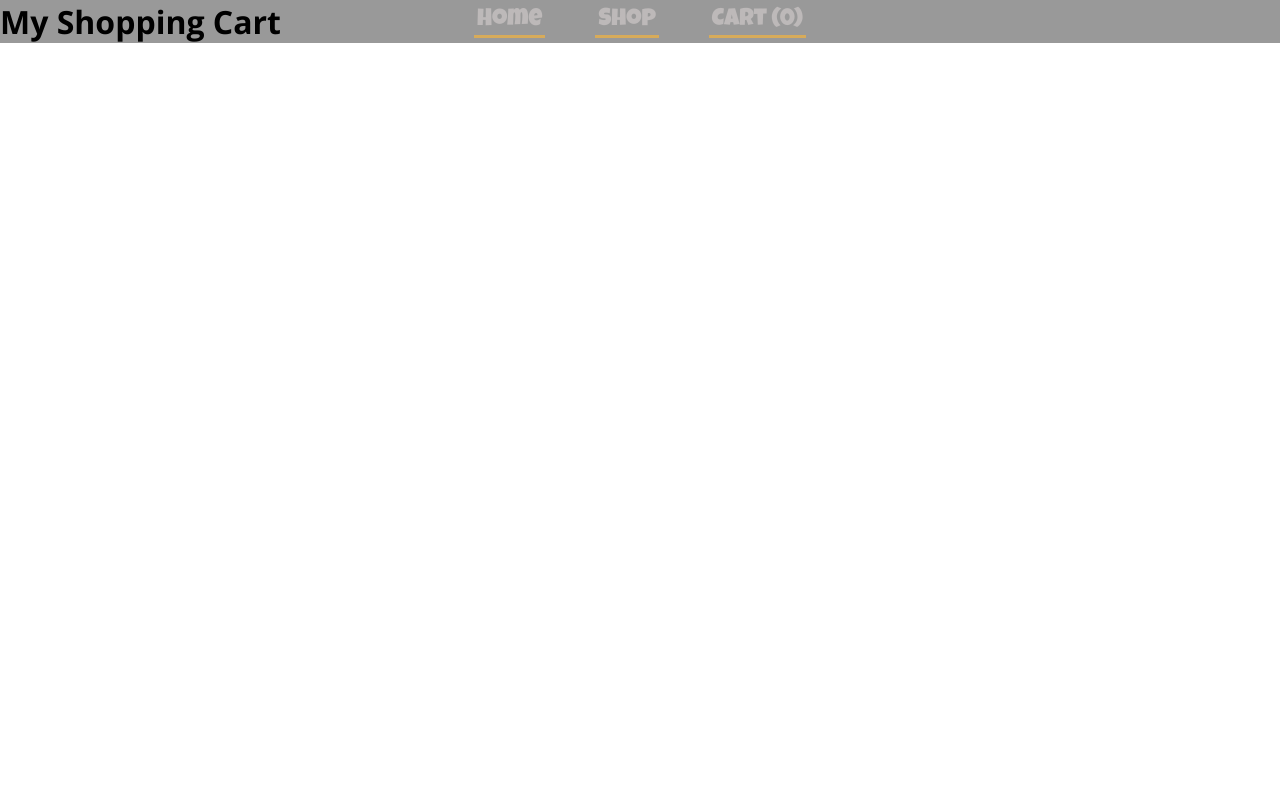
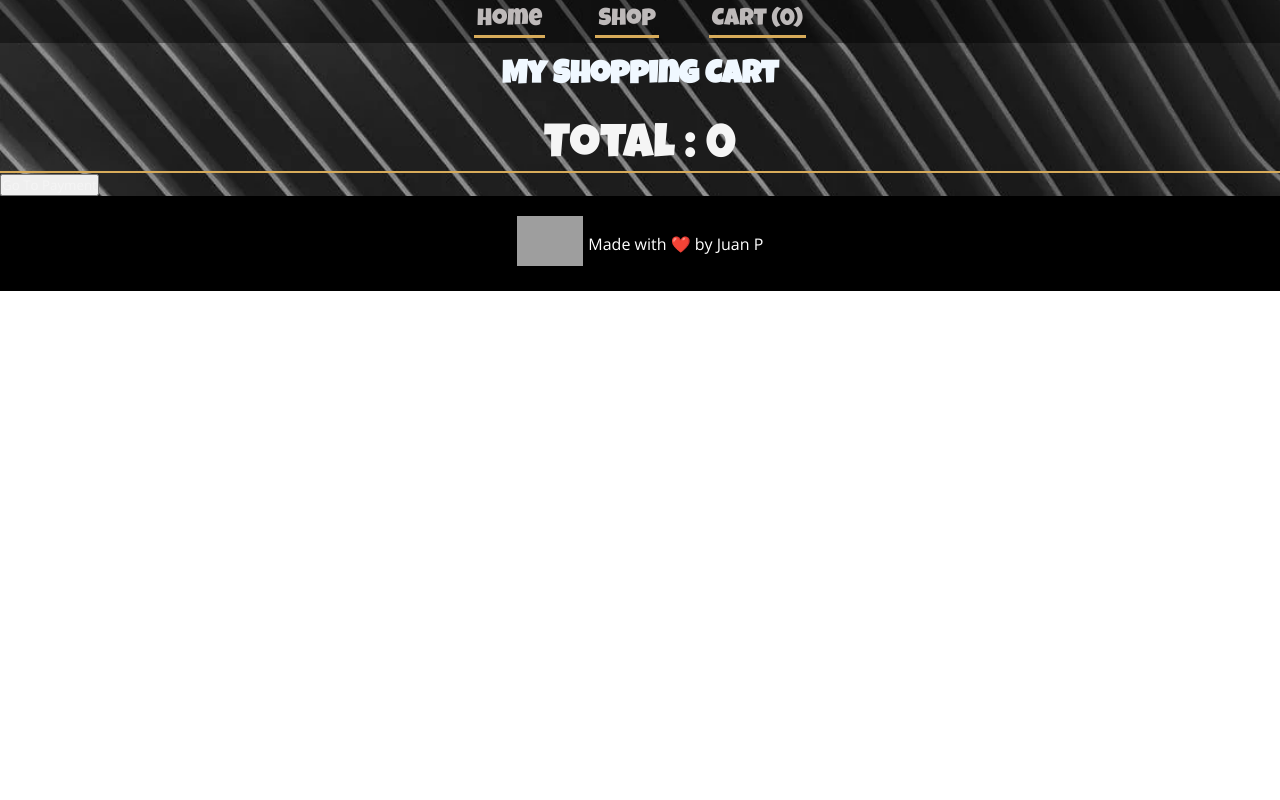
Before and after one commit to JuanP-VT/Fortnite-Shop, a React (Create React App) app: page /cart in a window 1280 px wide. Shown: the top 800 px of the page. Built offline with nearby package versions, Linux system fonts and the light colour scheme; no server answers; grey boxes are pictures that could not be loaded.

Commit message:
Added Style to cart component

```diff
--- a/src/App.css
+++ b/src/App.css
@@ -4,6 +4,12 @@
   margin: 0px;
   box-sizing: border-box;
   font-family: "Open Sans", sans-serif;
+  color: whitesmoke;
+}
+.highlight {
+  font-size: 1.05rem;
+  font-weight: 700;
+  color: whitesmoke;
 }
 /*fonts
 font-family: 'Luckiest Guy', cursive;
@@ -83,9 +89,13 @@ font-family: 'Open Sans', sans-serif;
   background-size: cover;
 }
 #shopTitle {
+  color: aliceblue;
+  font-size: 2rem;
   margin-top: 60px;
+  width: 100%;
+  font-family: "Luckiest Guy", cursive;
   text-align: center;
-  font-family: "Luckiest Guy", cursive;
+  margin-bottom: -20px;
 }
 #shopContainer {
   display: grid;
@@ -234,16 +244,33 @@ font-family: 'Open Sans', sans-serif;
     rgb(31, 31, 38) 95%
   );
 }
+#Cart {
+  background: url(/src/img/cartBg.webp) no-repeat center center fixed;
+  -webkit-background-size: cover;
+  -moz-background-size: cover;
+  -o-background-size: cover;
+  background-size: cover;
+  overflow: hidden;
+}
+#cartTitle {
+  color: aliceblue;
+  font-size: 2rem;
+  margin-top: 60px;
+  width: 100%;
+  font-family: "Luckiest Guy", cursive;
+  text-align: center;
+  margin-bottom: -20px;
+}
 #cartContainer {
-  height: 100vh;
   display: flex;
   flex-direction: column;
   width: 100%;
   padding-top: 50px;
-  padding-left: 500px;
-  padding-right: 500px;
+  padding-left: 550px;
+  padding-right: 550px;
 }
 .itemCartCard {
+  position: relative;
   display: flex;
   border-bottom: 2px solid black;
   border-radius: 5px;
@@ -262,7 +289,28 @@ font-family: 'Open Sans', sans-serif;
   display: flex;
   flex-direction: column;
 }
-
+.deleteFromCartBox {
+  position: absolute;
+  justify-self: flex-end;
+  width: 8%;
+  right: 0%;
+}
+.deleteFromCartBtn {
+  padding: 5px;
+  color: black;
+  border-radius: 10px;
+  outline: none;
+  border: none;
+  color: rgb(128, 67, 67);
+  background-color: rgb(25, 24, 24);
+  border: 1px solid rgb(93, 55, 55);
+}
+#total {
+  font-size: 3rem;
+  font-family: "Luckiest Guy", cursive;
+  border-bottom: #d7ab5a 2px solid;
+  text-align: center;
+}
 .topNavLink {
   border-bottom: 3px solid #d7ab5a;
   transition: all 0.25s linear;
@@ -292,7 +340,6 @@ font-family: 'Open Sans', sans-serif;
 .topNavLink:hover:before {
   transform: scale(1);
 }
-
 #footer {
   display: flex;
   justify-content: center;
--- a/src/Components/Cart.tsx
+++ b/src/Components/Cart.tsx
@@ -1,7 +1,7 @@
 import React, { useEffect } from "react";
 import { CartInterface } from "../Interfaces/CartInterface";
 import CartTotal from "./cartTotal";
-
+import dogeCoinImg from "../img/dogecoin.png";
 interface Props {
   cart: CartInterface | [];
   setCart: React.Dispatch<React.SetStateAction<CartInterface | []>>;
@@ -25,6 +25,8 @@ function Cart({ cart, setCart }: Props) {
         //DOM
         const cartCard = document.createElement("div");
         cartCard.classList.add("itemCartCard");
+        //Rarity class
+        cartCard.classList.add(`rarity-${element.items[0].rarity}`);
         const cardIndex = index.toString();
         cartCard.setAttribute("data-cartIndex", cardIndex);
         //Image Container
@@ -41,16 +43,26 @@ function Cart({ cart, setCart }: Props) {
         descriptionBox.classList.add("descriptionBox");
         const name = document.createElement("p");
         name.textContent = element.items[0].name;
+        name.classList.add("infoName");
         const description = document.createElement("p");
         description.textContent = element.items[0].description;
+        description.classList.add("infoDesc");
+        const priceBox = document.createElement("div");
+        priceBox.classList.add("infoPriceBox");
         const price = document.createElement("div");
         price.textContent = element.finalPrice.toString();
-        descriptionBox.append(name, description, price);
+        const dogeCoinIcon = document.createElement("img");
+        dogeCoinIcon.src = dogeCoinImg;
+        dogeCoinIcon.classList.add("dogeIcon");
+        priceBox.append(price, dogeCoinIcon);
+        descriptionBox.append(name, description, priceBox);
         //Delete item from cart button
         const deleteFromCartBox = document.createElement("div");
         deleteFromCartBox.classList.add("deleteFromCartBox");
         const deleteFromCartButton = document.createElement("button");
-        deleteFromCartButton.textContent = "X";
+        deleteFromCartButton.textContent = "Delete";
+        deleteFromCartButton.classList.add("deleteFromCartBtn");
+
         deleteFromCartBox.append(deleteFromCartButton);
         //Event for button
         deleteFromCartButton.addEventListener("click", (e: Event) => {
@@ -74,7 +86,7 @@ function Cart({ cart, setCart }: Props) {
   }, [cart, setCart]);
   return (
     <div id="Cart">
-      <h1>My Shopping Cart</h1>
+      <h1 id="cartTitle">My Shopping Cart</h1>
       <div id="cartContainer"></div>
       <CartTotal cart={cart} />
     </div>
```
Also changed, not shown: src/img/cartBg.webp (added).
